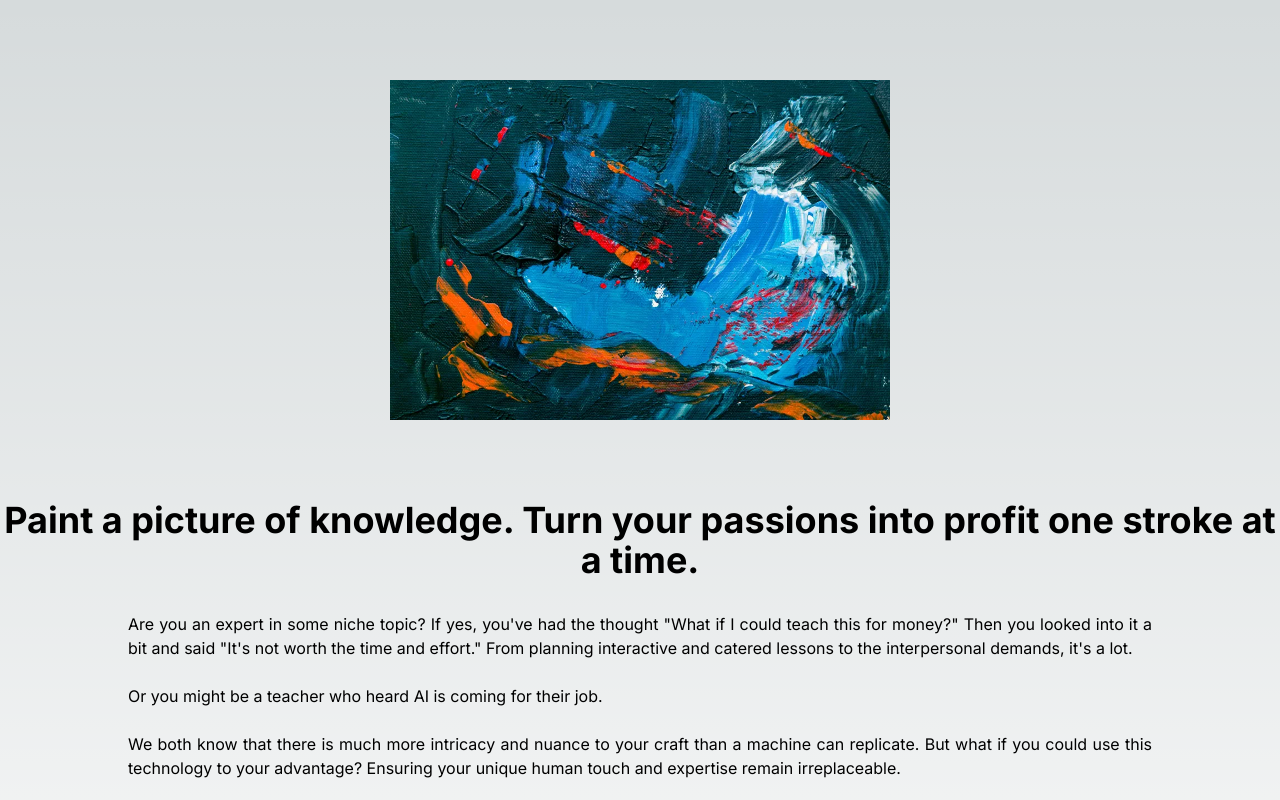
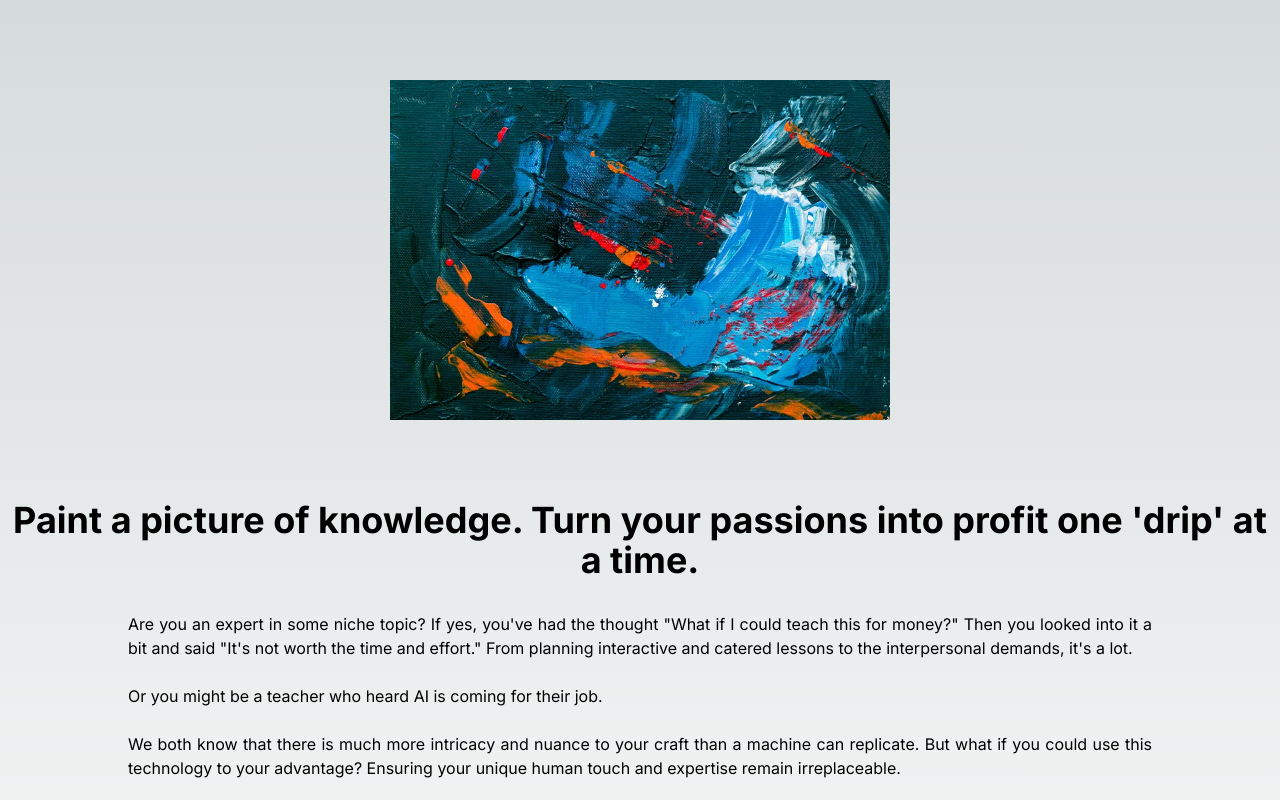
Before and after one commit to neeld3/VisceralGEO, a Next.js app: page / in a window 1280 px wide. Shown: the top 800 px of the page. Built offline with nearby package versions, Linux system fonts and the light colour scheme.

Commit message:
Update page.tsx

```diff
--- a/app/page.tsx
+++ b/app/page.tsx
@@ -26,7 +26,7 @@ export default function Home() {
           height={300}
           className="mt-8 mx-auto"
         />
-        <h1 className="text-4xl font-bold text-center"><br /><br />Paint a picture of knowledge. Turn your passions into profit one stroke at a time.</h1>
+        <h1 className="text-4xl font-bold text-center"><br /><br />Paint a picture of knowledge. Turn your passions into profit one &apos;drip&apos; at a time.</h1>
         <p className="mt-8 max-w-fill text-justify" style={{ marginLeft: '10%', marginRight: '10%' }}>
           Are you an expert in some niche topic? If yes, you&apos;ve had the thought &quot;What if I could teach this for money?&quot; Then you looked into it a bit and said &quot;It&apos;s not worth the time and effort.&quot; From planning interactive and catered lessons to the interpersonal demands, it&apos;s a lot. <br /> <br />
           Or you might be a teacher who heard AI is coming for their job.<br /><br />
```
